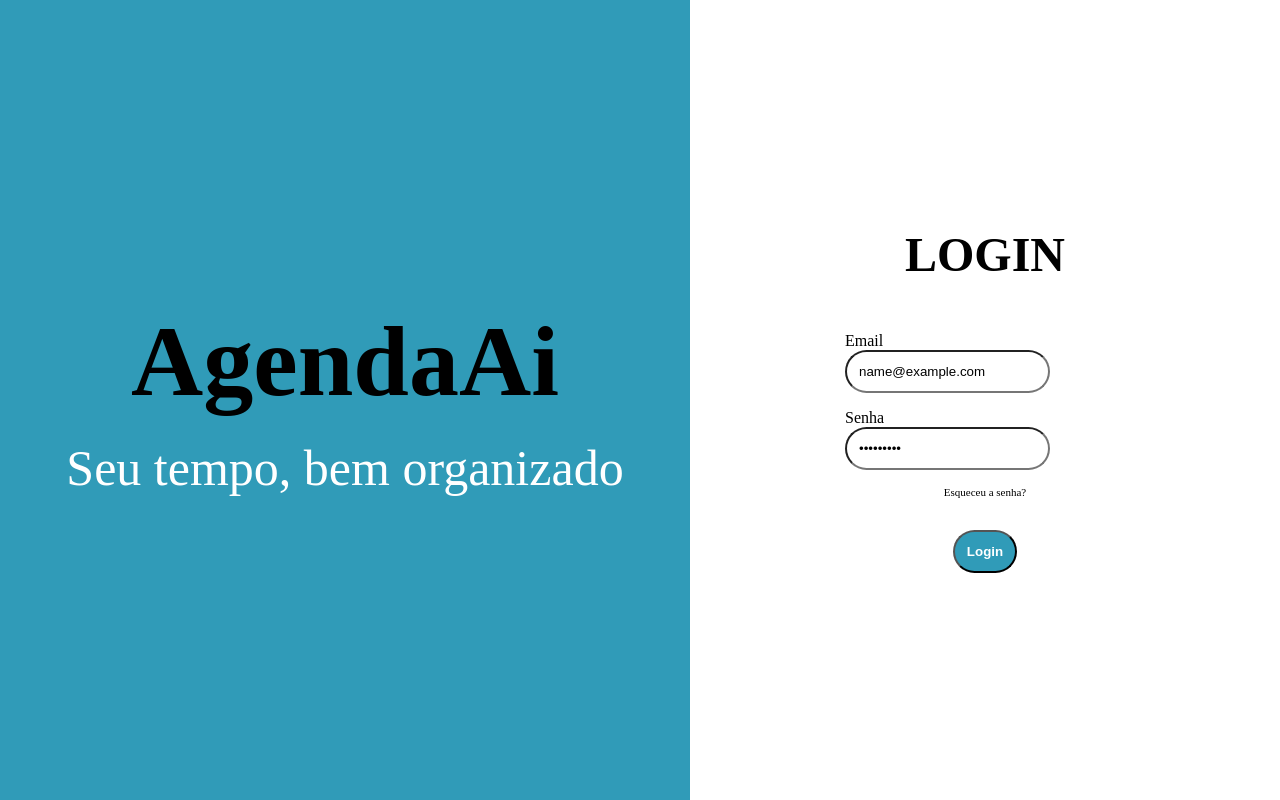
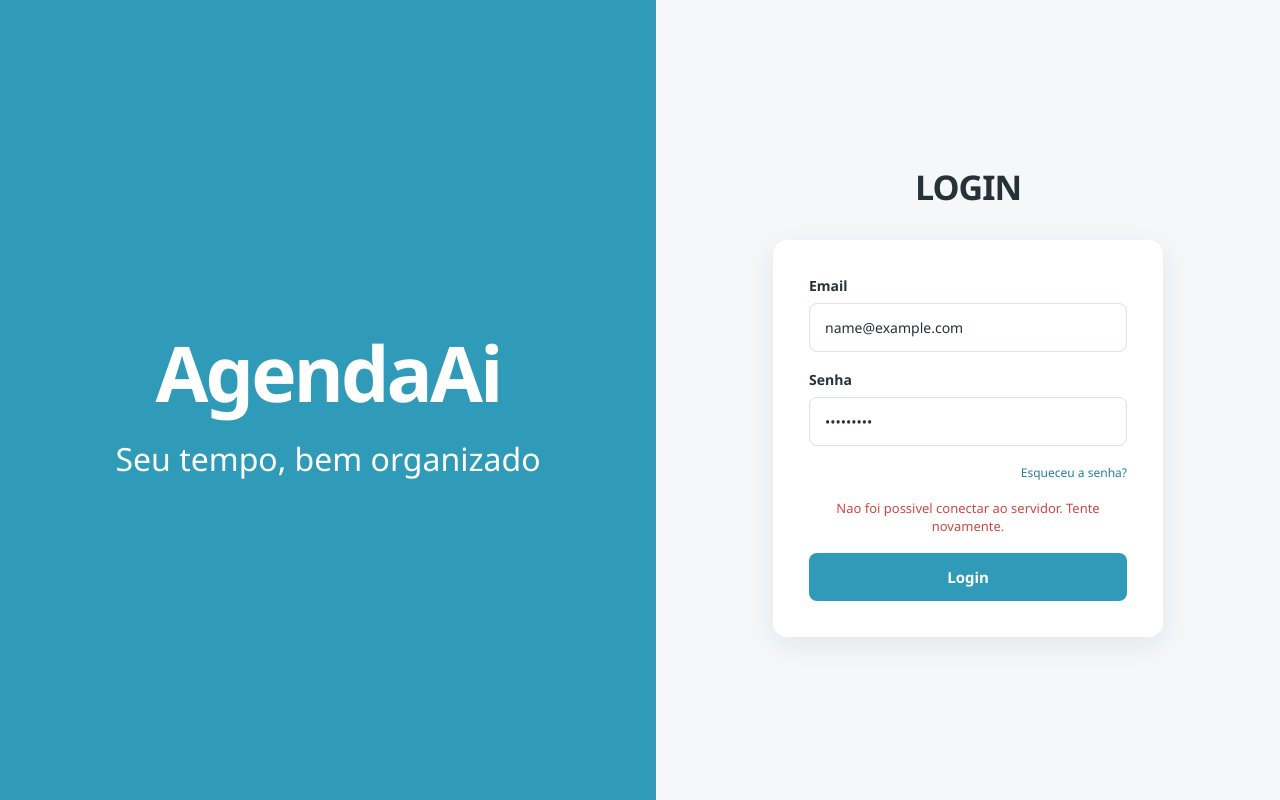
Before and after one commit to DevOtaviox/Projeto-A3---UniBH-2026.2, a plain HTML site: page frontend/index.html in a window 1280 px wide. Both pictures are taken after typing "name@example.com", "Sample123" into the empty fields and a click on the button "Login". Drawn offline with Linux system fonts and the light colour scheme; no server answers.

Commit message:
feat: implementar tela de login e autenticacao com api

```diff
--- a/frontend/css/style.css
+++ b/frontend/css/style.css
@@ -1,84 +1,229 @@
+
+/* configuracoes gerais */
+:root {
+    --azul-principal: #309BB8;
+    --azul-hover: #267f99;
+    --fundo: #f5f7f9;
+    --branco: #ffffff;
+    --texto: #263238;
+    --cinza: #77838b;
+    --borda: #dce3e7;
+}
+
 * {
     margin: 0;
     padding: 0;
     box-sizing: border-box;
 }
 
+body {
+    font-family: "Segoe UI", Arial, sans-serif;
+    color: var(--texto);
+    background: var(--fundo);
+}
 
+/* estrutura principal */
 .login-page {
     display: flex;
     min-height: 100vh;
 }
 
+/* area da marca */
 .login-brand {
     flex: 1;
     display: flex;
-  background: #309BB8;
-  padding: 80px 50px;
     flex-direction: column;
     align-items: center;
     justify-content: center;
+    background: var(--azul-principal);
+    padding: 60px 40px;
 }
 
 .login-brand h1 {
-  font-size: 100px;
+    font-size: clamp(48px, 6vw, 82px);
+    font-weight: 700;
+    letter-spacing: -3px;
+    color: var(--branco);
     text-align: center;
 }
 
 .login-brand p {
-  font-size: 50px;
-  color: white;
+    font-size: clamp(20px, 2.5vw, 32px);
+    color: var(--branco);
     text-align: center;
-  margin-top: 20px;
+    margin-top: 12px;
+    font-weight: 300;
 }
 
+/* area do formulario */
 .login-form-area {
     flex: 1;
     display: flex;
     flex-direction: column;
     align-items: center;
     justify-content: center;
-  gap: 50px;
+    gap: 30px;
+    background: var(--fundo);
+    padding: 40px 24px;
 }
 
 .login-form-area h1 {
+    font-size: 34px;
+    font-weight: 650;
+    letter-spacing: -1px;
+    color: var(--texto);
+}
+
+/* formulario */
+form {
+    display: flex;
+    flex-direction: column;
+    gap: 18px;
+    width: 100%;
+    max-width: 390px;
+    background: var(--branco);
+    padding: 36px;
+    border-radius: 14px;
+    box-shadow: 0 8px 30px rgba(31, 54, 65, 0.08);
+}
+
+/* campos */
+.input-group {
+    display: flex;
+    flex-direction: column;
+    gap: 8px;
+}
+
+.input-group label {
+    font-size: 14px;
+    font-weight: 600;
+    color: var(--texto);
+}
+
+.input-group input {
+    width: 100%;
+    padding: 14px 15px;
+    border: 1px solid var(--borda);
+    border-radius: 8px;
+    background: var(--branco);
+    color: var(--texto);
+    font-family: inherit;
+    font-size: 14px;
+    outline: none;
+    transition: border-color 0.2s, box-shadow 0.2s;
+}
+
+.input-group input::placeholder {
+    color: #a0aab0;
+}
+
+.input-group input:focus {
+    border-color: var(--azul-principal);
+    box-shadow: 0 0 0 3px rgba(48, 155, 184, 0.12);
+}
+
+/* recuperacao de senha */
+.forgot {
+    align-self: flex-end;
+    font-size: 12px;
+    color: var(--azul-hover);
+    cursor: default;
+}
+
+/* mensagem de erro */
+.erro {
+    color: #d64545;
+    font-size: 13px;
+    text-align: center;
+    min-height: 16px;
+}
+
+/* botao de login */
+form button {
+    width: 100%;
+    padding: 14px;
+    border: none;
+    border-radius: 8px;
+    background: var(--azul-principal);
+    color: var(--branco);
+    font-family: inherit;
+    font-size: 15px;
+    font-weight: 600;
+    cursor: pointer;
+    transition: background 0.2s, transform 0.2s;
+}
+
+form button:hover {
+    background: var(--azul-hover);
+}
+
+form button:active {
+    transform: scale(0.98);
+}
+
+form button:focus-visible {
+    outline: 3px solid rgba(48, 155, 184, 0.3);
+    outline-offset: 3px;
+}
+
+/* responsividade */
+@media (max-width: 760px) {
+
+    .login-page {
+        flex-direction: column;
+    }
+
+    .login-brand {
+        min-height: 230px;
+        padding: 40px 20px;
+    }
+
+    .login-brand h1 {
         font-size: 48px;
     }
 
-form {
-  display: flex;
-  flex-direction: column;
-  gap: 16px;
-  width: 280px;
+    .login-brand p {
+        font-size: 20px;
     }
 
-input {
-    display: flex;
-    flex-direction: column;
-    border-radius: 999px;
-    color:black;
-    padding: 12px;
+    .login-form-area {
+        flex: 1;
+        padding: 45px 20px;
     }
 
-.forgot {
-  font-size: 11px;
-  color: var(--cinza-borda);
-  text-align: center;
-  text-decoration: none;
+    form {
+        padding: 28px 24px;
+    }
 }
 
-.erro {
-  color: red;
-  font-size: 13px;
-  text-align: center;
+@media (max-width: 400px) {
+
+    .login-brand {
+        min-height: 190px;
     }
 
-form button {
-    background: #309BB8;
-    color: white;
-    font-weight: bold;
-    border-radius: 999px;
-    padding: 12px;
-    align-self: center;
-    cursor: pointer;
+    .login-brand h1 {
+        font-size: 42px;
     }
+
+    .login-brand p {
+        font-size: 17px;
+    }
+
+    .login-form-area {
+        padding: 30px 15px;
+    }
+
+    .login-form-area h1 {
+        font-size: 29px;
+    }
+
+    form {
+        padding: 24px 20px;
+    }
+}
+/* estado do botao durante o login */
+form button:disabled {
+    opacity: 0.7;
+    cursor: not-allowed;
+}
--- a/frontend/index.html
+++ b/frontend/index.html
@@ -1,45 +1,73 @@
+
 <!DOCTYPE html>
 <html lang="pt-BR">
+
 <head>
     <meta charset="UTF-8">
     <meta name="viewport" content="width=device-width, initial-scale=1.0">
     <title>AgendaAi - Login</title>
+
     <link rel="stylesheet" href="css/style.css">
 </head>
+
 <body>
+
     <main class="login-page">
+
         <section class="login-brand">
             <h1>AgendaAi</h1>
             <p>Seu tempo, bem organizado</p>
         </section>
 
         <section class="login-form-area">
+
             <h1>LOGIN</h1>
 
             <form id="form-login">
+
                 <div class="input-group">
                     <label for="email">Email</label>
-          <input type="email"
+
+                    <input
+                        type="email"
                         id="email"
-                 placeholder="Digite seu email" required>
+                        placeholder="Digite seu email"
+                        autocomplete="username"
+                        required
+                    >
                 </div>
 
                 <div class="input-group">
                     <label for="password">Senha</label>
-          <input type="password"
+
+                    <input
+                        type="password"
                         id="password"
-                 placeholder="Digite sua senha" required>
+                        placeholder="Digite sua senha"
+                        autocomplete="current-password"
+                        required
+                    >
                 </div>
 
-        <a href="#" class="forgot">Esqueceu a senha?</a>
+                <span class="forgot">
+                    Esqueceu a senha?
+                </span>
 
-        <p id="erro" class="erro"></p>
+                <p id="erro" class="erro" role="alert"></p>
 
-        <button type="submit">Login</button>
+                <button type="submit">
+                    Login
+                </button>
+
             </form>
+
         </section>
+
     </main>
 
-  <script type="module" src="js/script.js"></script>
+    <script src="js/config.js"></script>
+    <script src="js/script.js"></script>
+
 </body>
+
 </html>
--- /dev/null
+++ b/frontend/js/config.js
@@ -0,0 +1,3 @@
+
+// endereco local da api
+const API_BASE_URL = 'http://127.0.0.1:8000';
--- a/frontend/js/script.js
+++ b/frontend/js/script.js
@@ -1,19 +1,35 @@
+
 const loginForm = document.getElementById('form-login');
 
 const emailInput = document.getElementById('email');
-
 const passwordInput = document.getElementById('password');
 
+const erroMensagem = document.getElementById('erro');
+const botaoLogin = loginForm.querySelector('button[type="submit"]');
 
+// controla o envio do formulario
 loginForm.addEventListener('submit', async (event) => {
+
     event.preventDefault();
-    const email = emailInput.value;
+
+    // limpa mensagens anteriores
+    erroMensagem.textContent = '';
+
+    // captura os dados digitados
+    const email = emailInput.value.trim();
     const password = passwordInput.value;
 
-    fetch("http://127.0.0.1:8000/auth/login", {
-    method: "POST",
+    // evita varios envios simultaneos
+    botaoLogin.disabled = true;
+    botaoLogin.textContent = 'Entrando...';
+
+    try {
+
+        // envia as credenciais para o backend
+        const resposta = await fetch(`${API_BASE_URL}/auth/login`, {
+            method: 'POST',
             headers: {
-        "Content-Type": "application/json"
+                'Content-Type': 'application/json'
             },
             body: JSON.stringify({
                 email: email,
@@ -21,7 +37,52 @@ loginForm.addEventListener('submit', async (event) => {
             })
         });
 
-    // consultar no console do navegador os valores digitados nos campos de email e senha
-    console.log('Email:', email);
-    console.log('Password:', password);
+        // converte a resposta da api
+        let dados = {};
+
+        try {
+            dados = await resposta.json();
+        } catch {
+            dados = {};
+        }
+
+        // verifica se o login foi recusado
+        if (!resposta.ok) {
+
+            if (resposta.status === 401) {
+                erroMensagem.textContent = 'E-mail ou senha incorretos.';
+            } else {
+                erroMensagem.textContent = typeof dados.detail === 'string'
+                    ? dados.detail
+                    : 'Nao foi possivel realizar o login.';
+            }
+
+            return;
+        }
+
+        // verifica se o backend retornou o token
+        if (!dados.access_token) {
+            erroMensagem.textContent = 'Nao foi possivel obter o token de acesso.';
+            return;
+        }
+
+        // armazena o token durante a sessao do navegador
+        sessionStorage.setItem('token', dados.access_token);
+
+        // redireciona para o dashboard
+        window.location.href = 'inicio.html';
+
+    } catch (erro) {
+
+        // trata problemas de comunicacao com o backend
+        erroMensagem.textContent = 'Nao foi possivel conectar ao servidor. Tente novamente.';
+
+        console.error('Erro na autenticacao:', erro);
+
+    } finally {
+
+        // restaura o botao
+        botaoLogin.disabled = false;
+        botaoLogin.textContent = 'Login';
+    }
 });
```
Also changed, not shown: 1 other file. Lines whose indentation alone changed are shown as unchanged.
